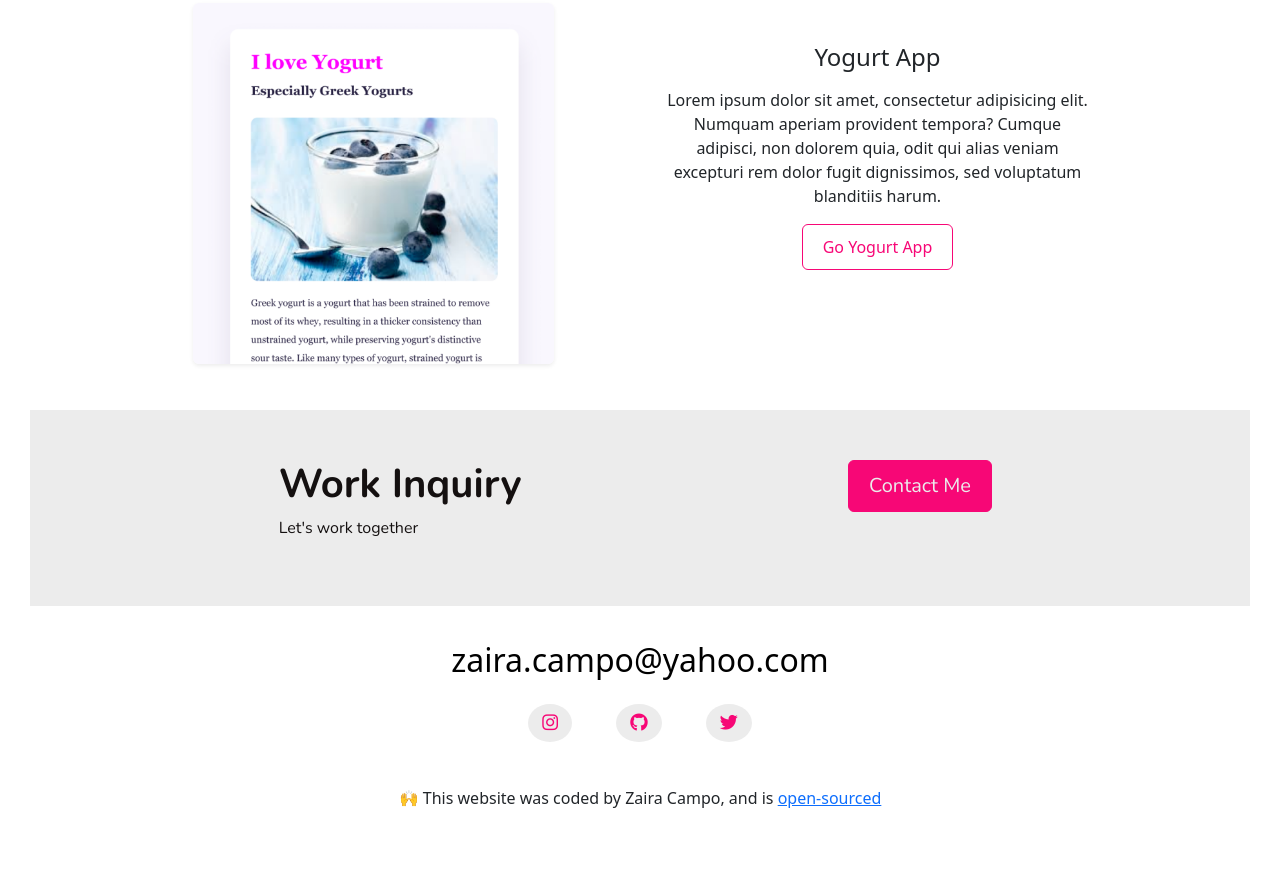
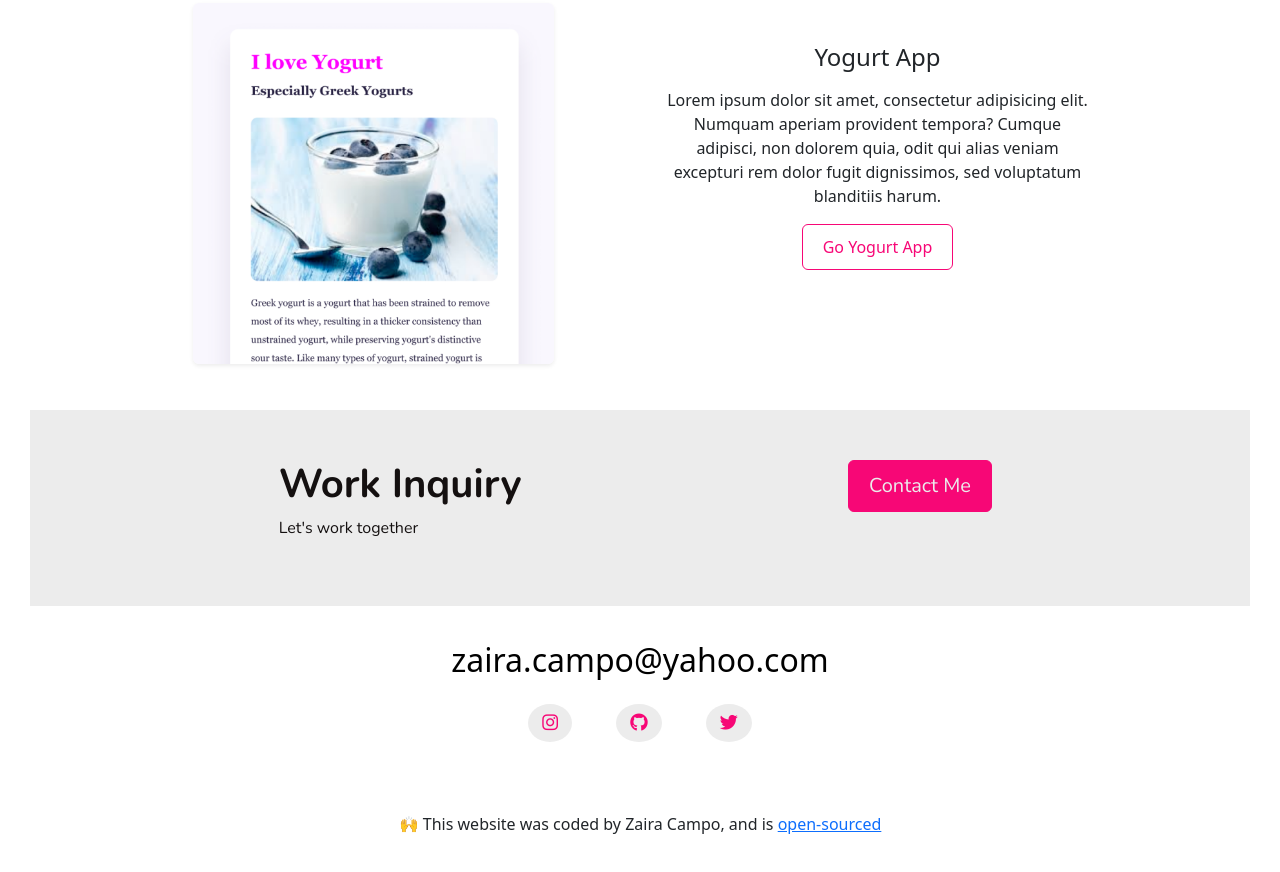
Before and after one commit to zaicampo/portfolio-website, a plain HTML site: page index.html in a window 1280 px wide. Shown: the part 1200-2072 px from the top of the page. Before the commit the page ends 2026 px from the top, so only its background shows below. Drawn offline with nearby package versions, Linux system fonts and the light colour scheme.

Commit message:
Adjusting margin in final paragraph

```diff
--- a/index.html
+++ b/index.html
@@ -195,7 +195,7 @@
         <i class="fa-brands fa-twitter" title="Twitter Profile"></i>
       </div>
     </section>
-    <p class="text-center mt-4">
+    <p class="coding-source text-center">
       🙌 This website was coded by Zaira Campo, and is
       <a
         href="https://github.com/zaicampo/portfolio-website"
--- a/style/styles.css
+++ b/style/styles.css
@@ -93,6 +93,10 @@ i:hover {
   color: var(--third-color);
 }
 
+.coding-source {
+  margin: 50px;
+}
+
 @media (max-width: 900px) {
   h1 {
     font-size: 40px;
```
Also changed, not shown: about.html (+1 -1 lines), contact.html (+1 -1 lines), work.html (+1 -1 lines).
